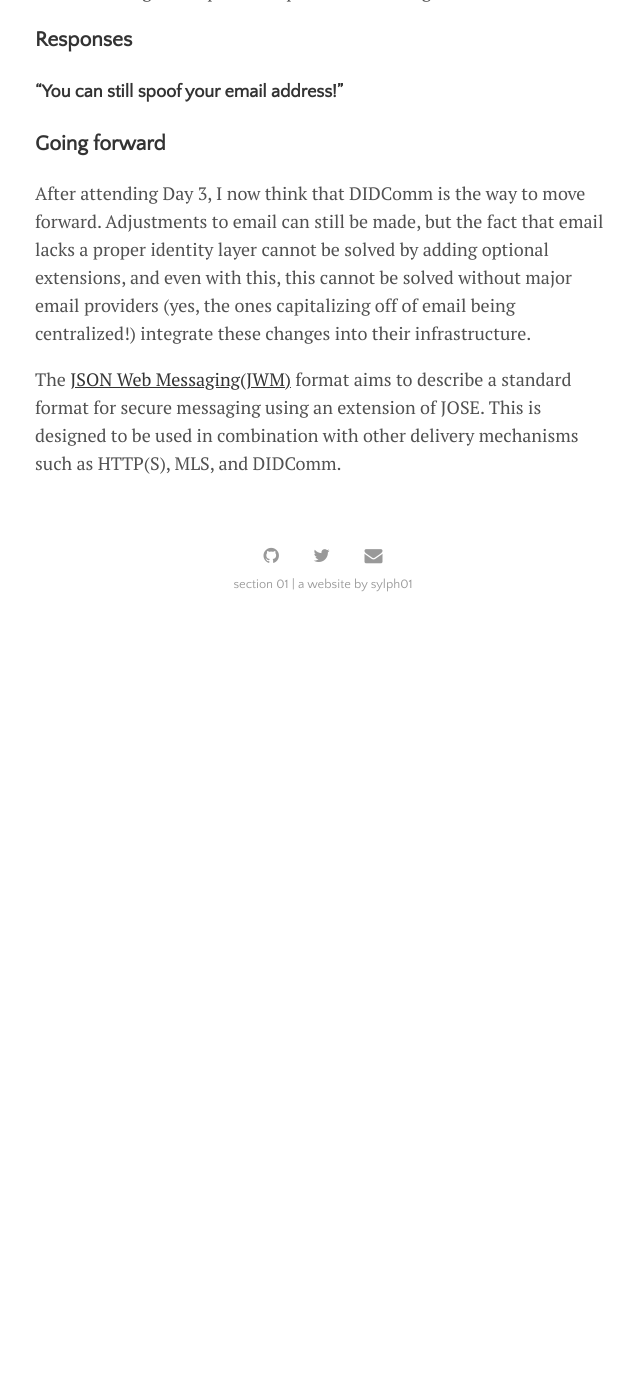
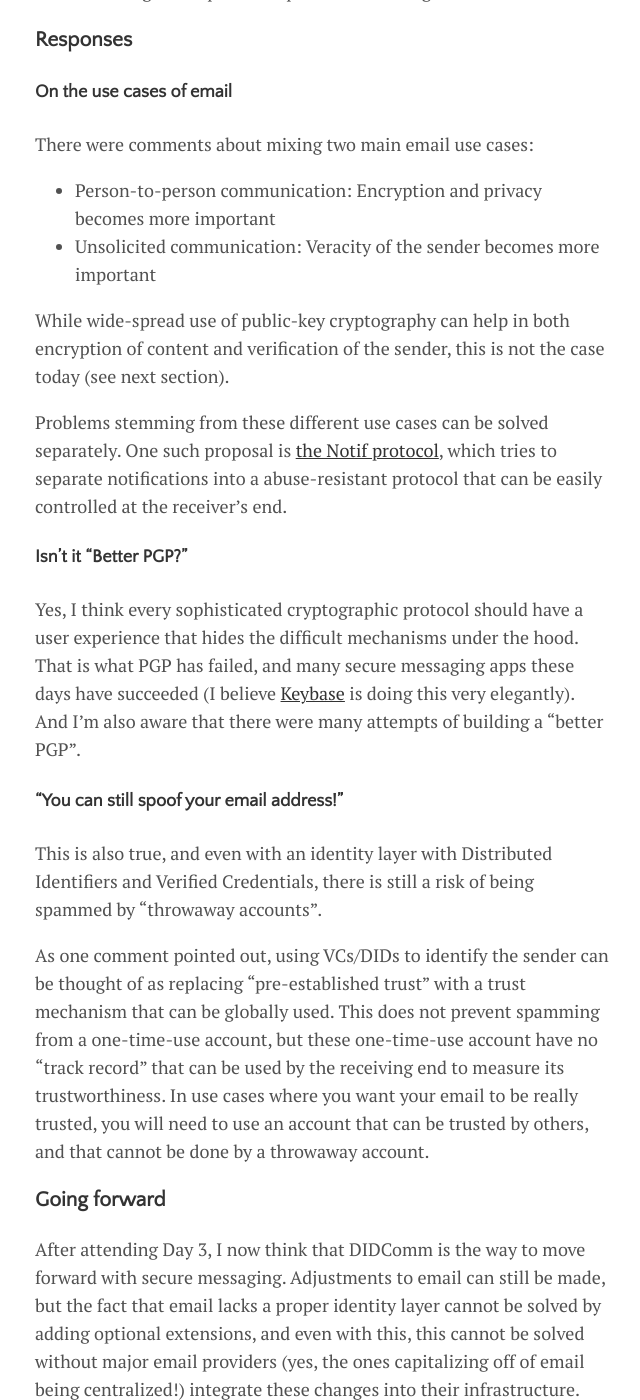
Before and after one commit to sylph01/sylph01.github.io, a Jekyll site: the page built from _posts/2020-05-10-iiw-writeup.md, in a window 1280 px wide and 1400 px high, scrolled down 1840 px. Shown: the whole window, without its empty margins (317-957 px from the left). Built offline with Jekyll 4.4.1, drawn with Linux system fonts in a browser that asks for light colours; nearby versions of some CDN libraries; before the commit the page ends 2470 px from its top, so only the background shows below that; some of the changed text lies outside the part shown.

Commit message:
IIW writeup

```diff
--- a/_posts/2020-05-10-iiw-writeup.md
+++ b/_posts/2020-05-10-iiw-writeup.md
@@ -39,12 +39,39 @@
 
 ### Responses
 
+#### On the use cases of email
+
+There were comments about mixing two main email use cases:
+
+- Person-to-person communication: Encryption and privacy becomes more important
+- Unsolicited communication: Veracity of the sender becomes more important
+
+While wide-spread use of public-key cryptography can help in both encryption of content and verification of the sender, this is not the case today (see next section).
+
+Problems stemming from these different use cases can be solved separately. One such proposal is [the Notif protocol](https://www.slideshare.net/jim_fenton/notifs-2018), which tries to separate notifications into a abuse-resistant protocol that can be easily controlled at the receiver's end.
+
+#### Isn't it "Better PGP?"
+
+Yes, I think every sophisticated cryptographic protocol should have a user experience that hides the difficult mechanisms under the hood. That is what PGP has failed, and many secure messaging apps these days have succeeded (I believe [Keybase](https://keybase.io/) is doing this very elegantly). And I'm also aware that there were many attempts of building a "better PGP".
+
 #### "You can still spoof your email address!"
 
+This is also true, and even with an identity layer with Distributed Identifiers and Verified Credentials, there is still a risk of being spammed by "throwaway accounts".
 
+As one comment pointed out, using VCs/DIDs to identify the sender can be thought of as replacing “pre-established trust” with a trust mechanism that can be globally used. This does not prevent spamming from a one-time-use account, but these one-time-use account have no "track record" that can be used by the receiving end to measure its trustworthiness. In use cases where you want your email to be really trusted, you will need to use an account that can be trusted by others, and that cannot be done by a throwaway account.
 
 ### Going forward
 
-After attending Day 3, I now think that DIDComm is the way to move forward. Adjustments to email can still be made, but the fact that email lacks a proper identity layer cannot be solved by adding optional extensions, and even with this, this cannot be solved without major email providers (yes, the ones capitalizing off of email being centralized!) integrate these changes into their infrastructure.
+After attending Day 3, I now think that DIDComm is the way to move forward with secure messaging. Adjustments to email can still be made, but the fact that email lacks a proper identity layer cannot be solved by adding optional extensions, and even with this, this cannot be solved without major email providers (yes, the ones capitalizing off of email being centralized!) integrate these changes into their infrastructure. From my understanding of the DIDComm session (["The Future of Telecommunications is DIDComm"](https://iiw.idcommons.net/The_Future_of_Telecommunications_is_DID_Comm)), DIDComm solves the identity problem and encryption problem elegantly. Current concerns I have with DIDComm is how they first establish the connection. One of email's key usability feature is the email address, which is very easy to remember. If we have to rely on remembering very long strings to connect to someone for the first time, DIDComm-based messaging cannot be widely adopted by the public. Hopefully, current DIDComm-based messaging apps seems to have user-friendly introduction mechanisms, as I heard from a comment during my session, so it might not be a concern after all. Going forward, I will be looking into DIDComm and explore its capabilities.
 
-The [JSON Web Messaging(JWM)](https://github.com/mattrglobal/jwm) format aims to describe a standard format for secure messaging using an extension of JOSE. This is designed to be used in combination with other delivery mechanisms such as HTTP(S), MLS, and DIDComm.
+One more thing I will be looking into particularly is the [JSON Web Messaging(JWM)](https://github.com/mattrglobal/jwm), which is a format that aims to describe a standard format for secure messaging using an extension of JOSE. This is designed to be used in combination with other delivery mechanisms such as HTTP(S), MLS, and DIDComm.
+
+## The IIW experience itself
+
+This is the first time attending any IIW and any remote "unconference" (note that I have attended some sessions in the past IETF meeting, which also went completely virtual).
+
+Unconferences are a challenge, especially attending one that is not in my native language. Being able to ask questions in chat was very helpful for this reason.
+
+Time zones ("virtual jetlag" as people say) was not much of an issue for me, because I was able to adjust my sleep schedule during the IIW. I took 2 days off work and slept during daytime in JST. One thing that was difficult for me was my living environment. With very thin walls and sessions being held during the night, I was risking bothering my neighbors with sound (I get frequently banged on the walls/floor for making too much noise when listening to music).
+
+I learned a lot, especially about the landscape of Self-Sovereign Identity, which I think is not talked as much in Japan. Also the community was very warm and welcoming. I wish to attend one again in the future, and if there is any chance that IIW is going virtual again, I will surely attend that one.
```
